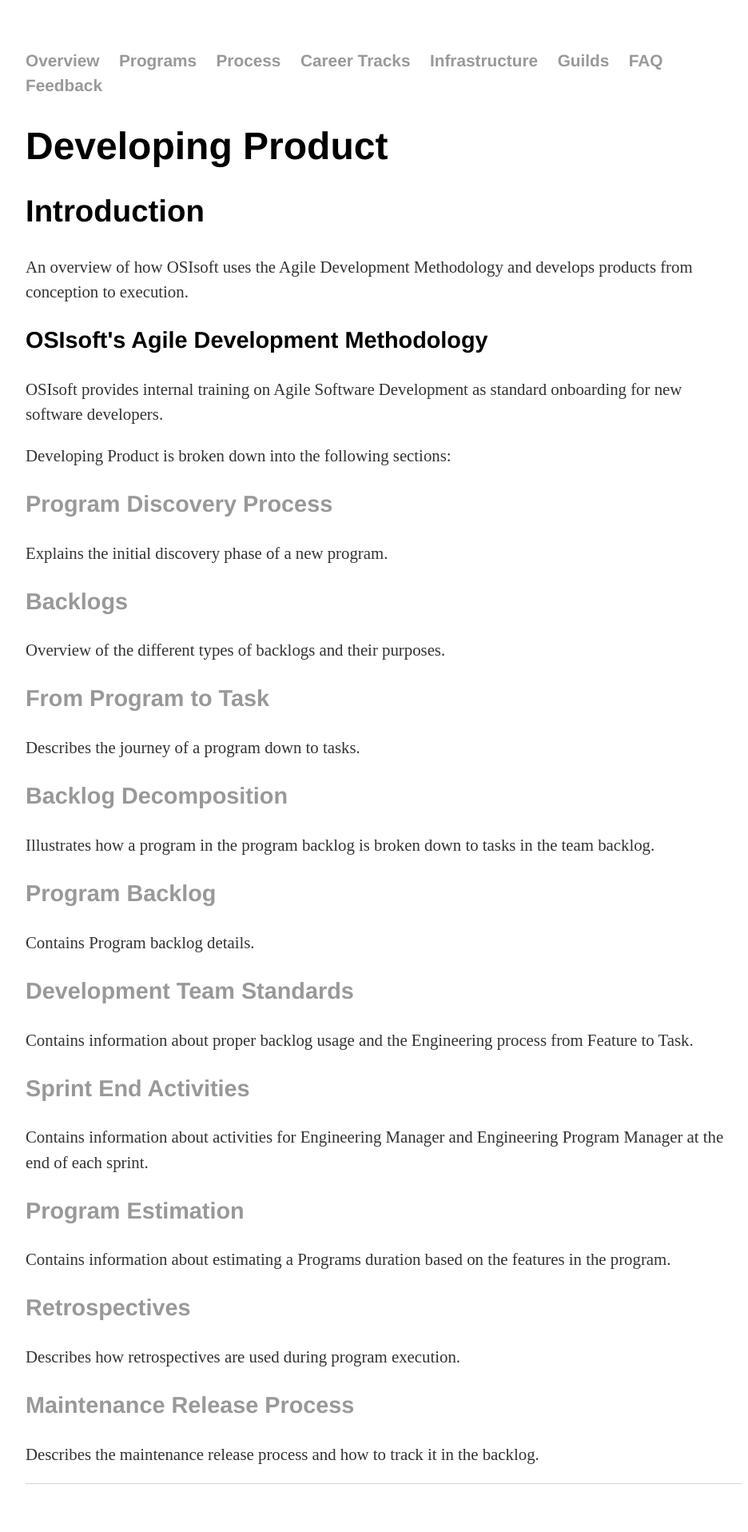
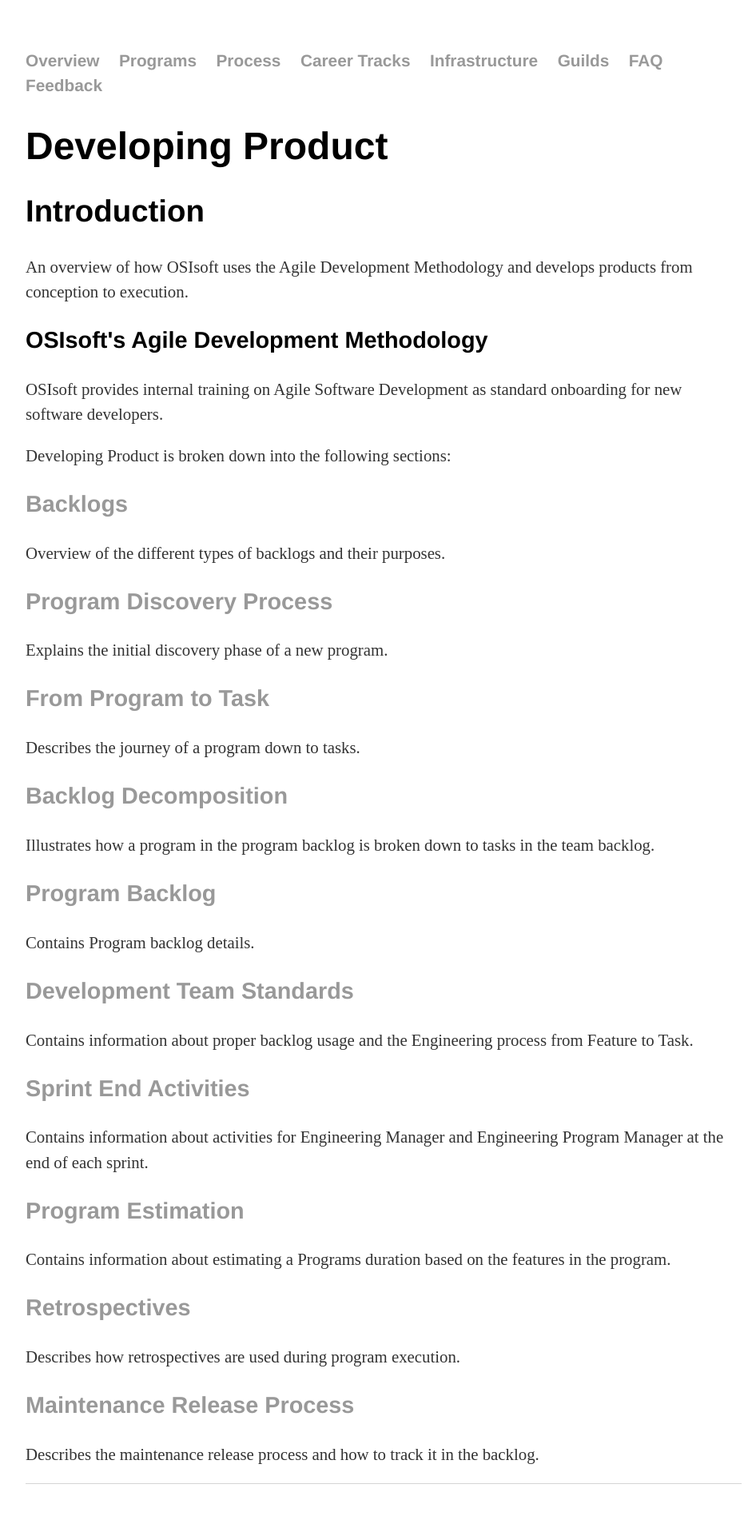
Before and after one commit to OSIEng/osieng.github.io, a Jekyll site: the page built from process/index.html, in a window 1280 px wide. Shown: the whole page at 80% size, without its empty margins (160-1096 px from the left). Built offline with Jekyll 4.4.1, drawn with Linux system fonts in a browser that asks for light colours; part of the change alters nothing that is shown.

```diff
--- a/process/index.html
+++ b/process/index.html
@@ -31,15 +31,15 @@ td, th {
 
 <p>Developing Product is broken down into the following sections:</p>
 
+<a href="/backlogs">
+	<h3>Backlogs</h3>
+</a>
+<p>Overview of the different types of backlogs and their purposes.</p>
+
 <a href="/program_discovery_process">
 	<h3>Program Discovery Process</h3>
 </a>
 <p>Explains the initial discovery phase of a new program.</p>
-
-<a href="/backlogs">
-	<h3>Backlogs</h3>
-</a>
-<p>Overview of the different types of backlogs and their purposes.</p>
 
 <a href="/from_program_to_task">
 	<h3>From Program to Task</h3>
```
Also changed, not shown: images/ProgramPhases.PNG.
